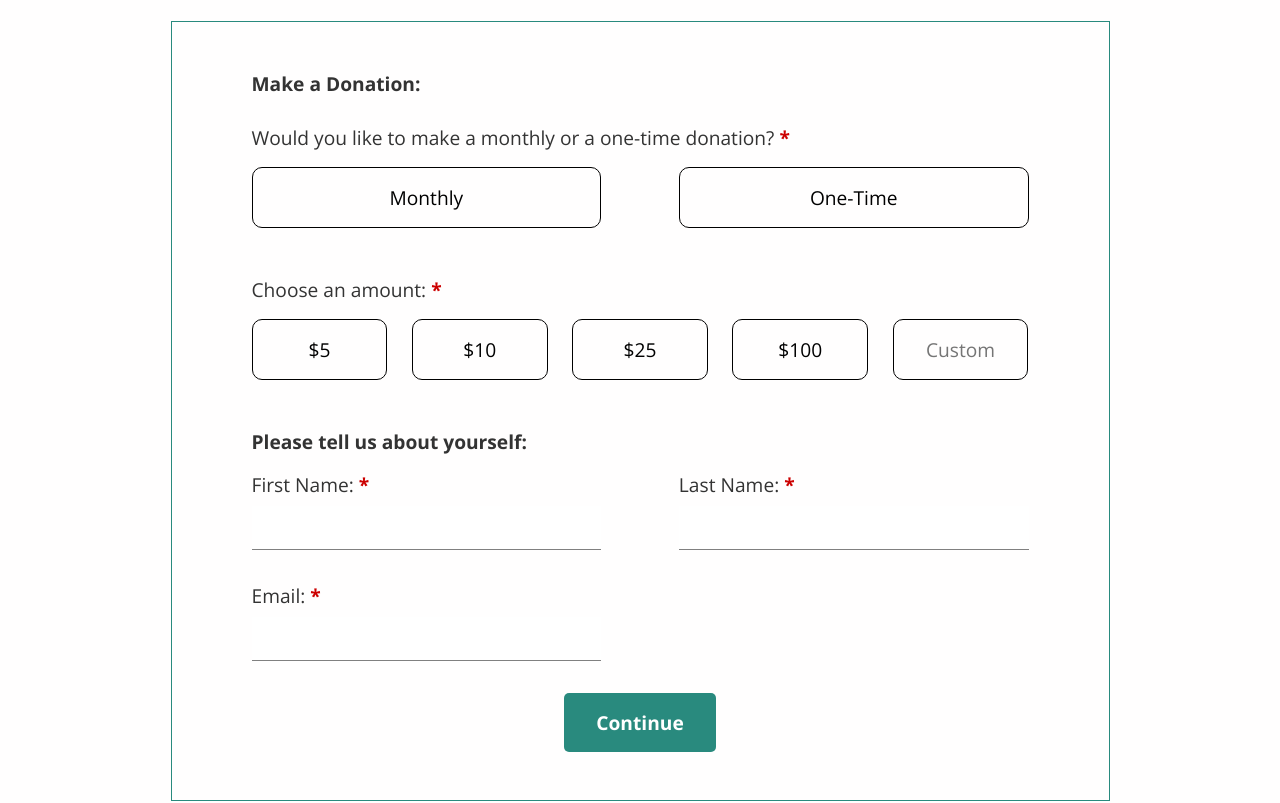
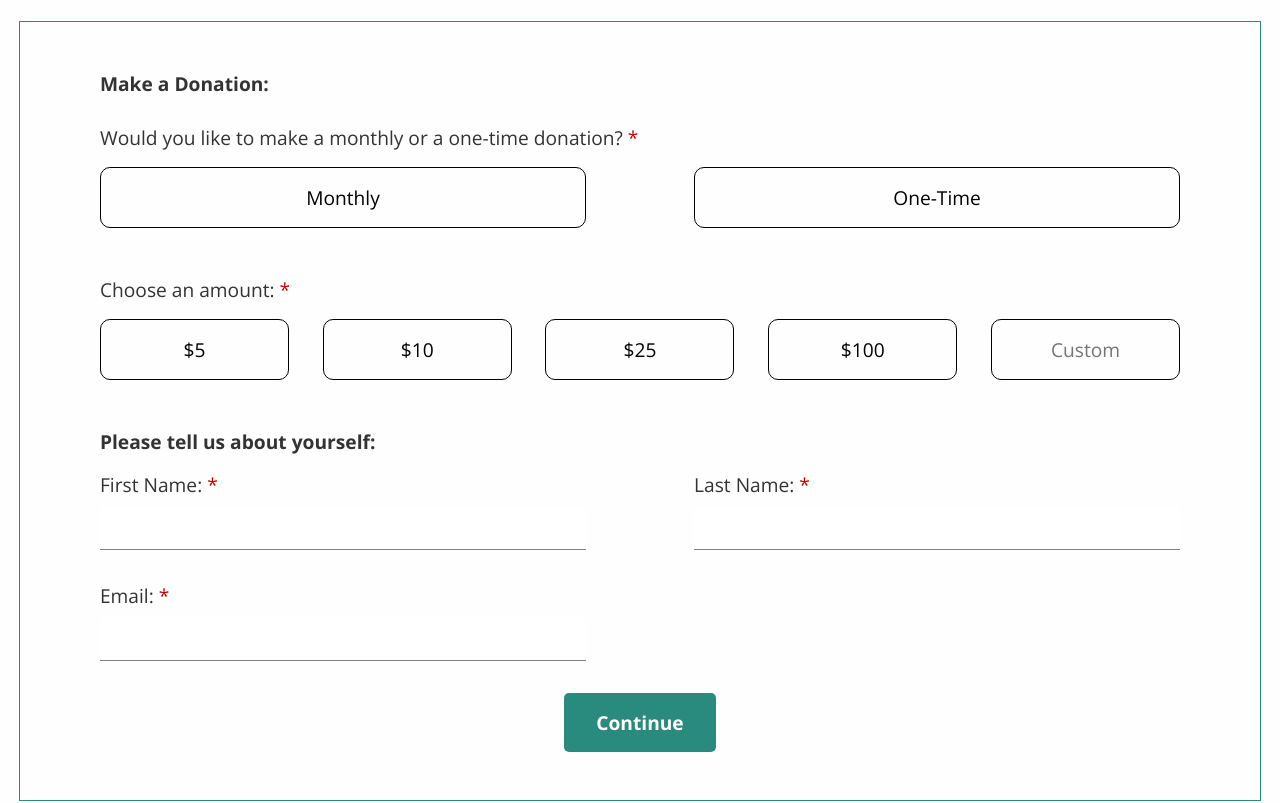
Before and after one commit to czhangy/TheAmplificationProject, a Vue app: page /support in a window 1280 px wide. Shown: the part 1000-1803 px from the top of the page. Built offline with nearby package versions, Linux system fonts and the light colour scheme.

Commit message:
Support refactoring

```diff
--- a/src/views/Support.vue
+++ b/src/views/Support.vue
@@ -1,8 +1,8 @@
 <template>
   <div id="support">
     <div id="support-banner">
-      <h1>Donate to the Amplification Project</h1>
-      <p>
+      <p id="support-header">Donate to the Amplification Project</p>
+      <p id="support-banner-text">
         All gifts to The Amplification Project are meaningful, no matter how big
         or small. 100% of your donation goes directly to the mission of The
         Amplification Project.
@@ -12,9 +12,12 @@
         of The Amplification Project's website.
         <br />
         <br />
-        <span>
+        <span id="support-banner-text-small">
           The Amplification Project is in affiliation with
-          <a href="https://saveourplanet.org/" target="_blank"
+          <a
+            id="support-banner-link"
+            href="https://saveourplanet.org/"
+            target="_blank"
             >Social and Environmental Entrepreneurs (SEE)</a
           >, a non-profit public charity exempt from federal income tax under
           Section 501(c)(3) of the Internal Revenue Code. Donations to The
@@ -23,68 +26,89 @@
         </span>
       </p>
       <div id="support-nav">
-        <button id="donate-online-button" @click="setOnlinePage">
+        <button class="support-nav-button" @click="handlePageNav(0)">
           Donate Online
         </button>
-        <button id="donate-check-button" @click="setCheckPage">
+        <button class="support-nav-button" @click="handlePageNav(1)">
           Donate by Check
         </button>
       </div>
     </div>
     <div id="support-content">
-      <div id="support-form">
-        <form v-if="!altPage" @submit.prevent="handleSubmit">
-          <p>
-            <span>Make a Donation:</span>
+      <form id="support-form" v-if="!altPage" @submit.prevent="handleSubmit">
+        <p class="support-form-text">
+          <strong>Make a Donation:</strong>
           <br />
           <br />
           Would you like to make a monthly or a one-time donation?
           <span class="asterisk">*</span>
         </p>
         <div class="dono-buttons">
-            <button class="freq-buttons dono-button" @click="handleButton(0)">
+          <button
+            class="freq-buttons dono-button"
+            @click="handleDonoButton(0)"
+          >
             Monthly
           </button>
-            <button class="freq-buttons dono-button" @click="handleButton(1)">
+          <button
+            class="freq-buttons dono-button"
+            @click="handleDonoButton(1)"
+          >
             One-Time
           </button>
         </div>
-          <p>
+        <p class="support-form-text">
           Choose an amount:
           <span class="asterisk">*</span>
         </p>
         <div class="dono-buttons">
-            <button @click="handleButton(2)">$5</button>
-            <button @click="handleButton(3)">$10</button>
-            <button @click="handleButton(4)">$25</button>
-            <button @click="handleButton(5)">$100</button>
-            <input type="number" placeholder="Custom" v-model="res.donoAmnt" />
+          <button class="dono-button" @click="handleDonoButton(2)">
+            $5
+          </button>
+          <button class="dono-button" @click="handleDonoButton(3)">
+            $10
+          </button>
+          <button class="dono-button" @click="handleDonoButton(4)">
+            $25
+          </button>
+          <button class="dono-button" @click="handleDonoButton(5)">
+            $100
+          </button>
+          <input
+            class="dono-button"
+            type="number"
+            placeholder="Custom"
+            v-model="res.donoAmnt"
+            @click="handleDonoButton(6)"
+          />
         </div>
-          <p><span>Please tell us about yourself:</span></p>
+        <strong class="support-form-text"
+          >Please tell us about yourself:</strong
+        >
         <div id="personal-info">
           <div class="personal-info-field">
-              <div class="personal-info-label">
-                <p>First Name: <span class="asterisk">*</span></p>
-              </div>
-              <input v-model="res.firstName" />
+            <label for="support-first-name">
+              First Name: <span class="asterisk">*</span>
+            </label>
+            <input id="support-first-name" v-model="res.firstName" />
           </div>
           <div class="personal-info-field">
-              <div class="personal-info-label">
-                <p>Last Name: <span class="asterisk">*</span></p>
-              </div>
-              <input v-model="res.lastName" />
+            <label for="support-last-name">
+              Last Name: <span class="asterisk">*</span>
+            </label>
+            <input id="support-last-name" v-model="res.lastName" />
           </div>
           <div class="personal-info-field">
-              <div class="personal-info-label">
-                <p>Email: <span class="asterisk">*</span></p>
-              </div>
-              <input v-model="res.email" />
+            <label for="support-email">
+              Email: <span class="asterisk">*</span>
+            </label>
+            <input id="support-email" v-model="res.email" />
           </div>
         </div>
-          <input type="submit" value="Continue" />
+        <input id="dono-submit-button" type="submit" value="Continue" />
       </form>
-        <div v-else>
-          <p>
+      <div id="support-check" v-else>
+        <p class="support-text">
           Please make checks payable to Social and Environmental Entrepreneurs
           (SEE) with The Amplification Project written in the memo section.
           Checks can be mailed to:
@@ -99,11 +123,8 @@
           Tel: 818-225-9150
           <br />
           <br />
-            <span
-              >Thank you for your donation to The Amplification Project!</span
-            >
+          <span>Thank you for your donation to The Amplification Project!</span>
         </p>
-        </div>
       </div>
     </div>
   </div>
@@ -114,7 +135,7 @@ export default {
   name: "Support",
   data() {
     return {
-      altPage: false,
+      altPage: null,
       res: {
         donoFreq: null,
         donoAmnt: "",
@@ -126,42 +147,31 @@ export default {
   },
   methods: {
     // Navigation functions
-    setOnlinePage: function () {
-      this.altPage = false;
+    handlePageNav: function (ind) {
+      // Set page state
+      this.altPage = ind === 1;
       // Set underline
-      document.getElementById("donate-online-button").style.borderBottom =
-        "5px solid white";
-      document.getElementById("donate-check-button").style.borderBottom =
-        "none";
-    },
-    setCheckPage: function () {
-      this.altPage = true;
-      // Set underline
-      document.getElementById("donate-online-button").style.borderBottom =
-        "none";
-      document.getElementById("donate-check-button").style.borderBottom =
-        "5px solid white";
-    },
-    // Custom dono function
-    openCustomAmountModal: function () {
-      alert("This feature is being implemented still");
+      let arr = document.getElementsByClassName("support-nav-button");
+      for (let i = 0; i < arr.length; i++)
+        if (i === ind) arr[i].classList.add("nav-active");
+        else arr[i].classList.remove("nav-active");
     },
     // Button styling function
-    handleButton: function (i) {
+    handleDonoButton: function (ind) {
       let arr = document.getElementsByClassName("dono-button");
-      if (i < 2) {
-        for (let j = 0; j < 2; j++) {
-          arr[j].style.background = i === j ? "#298A7E" : "none";
-          arr[j].style.color = i === j ? "white" : "black";
-          arr[j].style.border = i === j ? "none" : "1px solid black";
+      // Style frequency buttons
+      if (ind < 2) {
+        for (let i = 0; i < 2; i++) {
+          if (i === ind) arr[i].classList.add("button-active");
+          else arr[i].classList.remove("button-active");
         }
         // FIX ME
         this.res.donoFreq = true;
+        // Style amount buttons
       } else {
-        for (let j = 2; j < 7; j++) {
-          arr[j].style.background = i === j ? "#298A7E" : "none";
-          arr[j].style.color = i === j ? "white" : "black";
-          arr[j].style.border = i === j ? "none" : "1px solid black";
+        for (let i = 2; i < 7; i++) {
+          if (i === ind) arr[i].classList.add("button-active");
+          else arr[i].classList.remove("button-active");
         }
         // FIX ME
         this.res.donoAmnt = true;
@@ -171,6 +181,10 @@ export default {
     handleSubmit() {
       console.log(this.res);
     },
+  },
+  mounted() {
+    // Set initial page styling
+    this.handlePageNav(0);
   },
 };
 </script>
@@ -192,7 +206,7 @@ export default {
     padding: calc(clamp(2.5rem, 1.5rem + 4vw, 5rem))
       calc(clamp(2rem, -1.2rem + 12.8vw, 10rem));
 
-    h1 {
+    #support-header {
       // Centering
       text-align: center;
       // Typography
@@ -201,19 +215,19 @@ export default {
       margin-bottom: 3rem;
     }
 
-    p {
+    #support-banner-text {
       // Typography
       font-family: $alt-font;
       font-size: calc(clamp(1rem, 0.8rem + 0.8vw, 1.5rem));
       // Spacing
       margin-bottom: calc(clamp(3rem, 1.8rem + 4.8vw, 6rem));
 
-      span {
+      #support-banner-text-small {
         // Typography
         font-size: calc(clamp(0.9rem, 0.76rem + 0.56vw, 1.25rem));
 
-        a {
-          // Remove default a tag styling
+        #support-banner-link {
+          // Remove default styling
           color: white;
         }
       }
@@ -223,13 +237,9 @@ export default {
       // Flexbox for layout
       display: flex;
       justify-content: space-evenly;
+      align-items: flex-start;
 
-      #donate-online-button {
-        // Default state of page
-        border-bottom: 5px solid white;
-      }
-
-      button {
+      .support-nav-button {
         // Remove default button styling
         border: none;
         background: transparent;
@@ -241,6 +251,11 @@ export default {
         font-family: $main-font;
         // Spacing the underline
         padding-bottom: 16px;
+      }
+
+      .nav-active {
+        // Underline
+        border-bottom: 5px solid white;
       }
     }
   }
@@ -261,11 +276,6 @@ export default {
       // Size border box
       padding: 3rem clamp(2rem, -1.2rem + 12.8vw, 5rem);
 
-      span {
-        // Bold selected lines
-        font-weight: $bold;
-      }
-
       .asterisk {
         // Asterisk color
         color: darken(red, 10);
@@ -276,17 +286,17 @@ export default {
         display: flex;
         justify-content: space-between;
         // Spacing
-        margin-top: 1rem;
-        margin-bottom: 3rem;
+        margin-top: 16px;
+        margin-bottom: 48px;
 
-        button,
-        input {
+        .dono-button {
           // Typography
           font-family: $alt-font;
           font-size: 1.2rem;
+          color: black;
           // Button sizing
           width: 17.5%;
-          padding: 1rem 0;
+          padding: 16px 0;
           // Remove default button styling
           background: transparent;
           // Shape button
@@ -296,11 +306,13 @@ export default {
           text-align: center;
           // Hide arrows
           -moz-appearance: textfield;
+          // Clickable
+          cursor: pointer;
         }
 
-        button {
-          // Clickable
-          cursor: pointer;
+        .freq-buttons {
+          // Sizing
+          width: 45%;
         }
 
         input::-webkit-outer-spin-button,
@@ -310,9 +322,16 @@ export default {
           margin: 0;
         }
 
-        .freq-buttons {
-          // Sizing
-          width: 45%;
+        .button-active {
+          // Button styling
+          border: none;
+          background: $accent-teal;
+          color: white;
+
+          &::placeholder {
+            // Restyle placeholder text
+            color: white;
+          }
         }
       }
 
@@ -322,25 +341,20 @@ export default {
         justify-content: space-between;
         flex-wrap: wrap;
         // Spacing
-        margin-top: 1rem;
+        margin-top: 16px;
 
         .personal-info-field {
           // Sizing
           width: max(300px, 45%);
-          margin-bottom: 2rem;
-
-          .personal-info-label {
-            // Flexbox for layout
-            display: flex;
-          }
+          margin-bottom: 32px;
 
           input {
             // Typography
             font-family: $alt-font;
             font-size: 1.2rem;
             // Spacing
-            margin-top: 0.5rem;
-            padding: 0.5rem;
+            margin-top: 8px;
+            padding: 8px;
             // Border styling
             border: none;
             border-bottom: 1px solid grey;
@@ -355,7 +369,7 @@ export default {
         }
       }
 
-      input[type="submit"] {
+      #dono-submit-button {
         // Button styling
         background: $accent-teal;
         border: none;
@@ -373,12 +387,24 @@ export default {
         display: block;
       }
     }
+
+    #support-check {
+      // Typography
+      font-family: $alt-font;
+      font-size: 1.2rem;
+      // Make border box
+      border: 1px solid $accent-teal;
+      // Size border box
+      padding: 3rem clamp(2rem, -1.2rem + 12.8vw, 5rem);
+      max-width: 70%;
+    }
   }
 }
 
 // Sticky hover
 @media (hover: hover) {
-  button {
+  #support > #support-content > #support-form {
+    .dono-button {
       // Smooth animation
       transition: transform 0.2s ease;
 
@@ -388,10 +414,7 @@ export default {
       }
     }
 
-  #support {
-    #support-content {
-      #support-form {
-        input[type="submit"] {
+    #dono-submit-button {
       &:hover {
         // Animate
         background: $accent-light-teal;
@@ -399,6 +422,4 @@ export default {
     }
   }
 }
-  }
-}
 </style>
```
Lines whose indentation alone changed are shown as unchanged.
